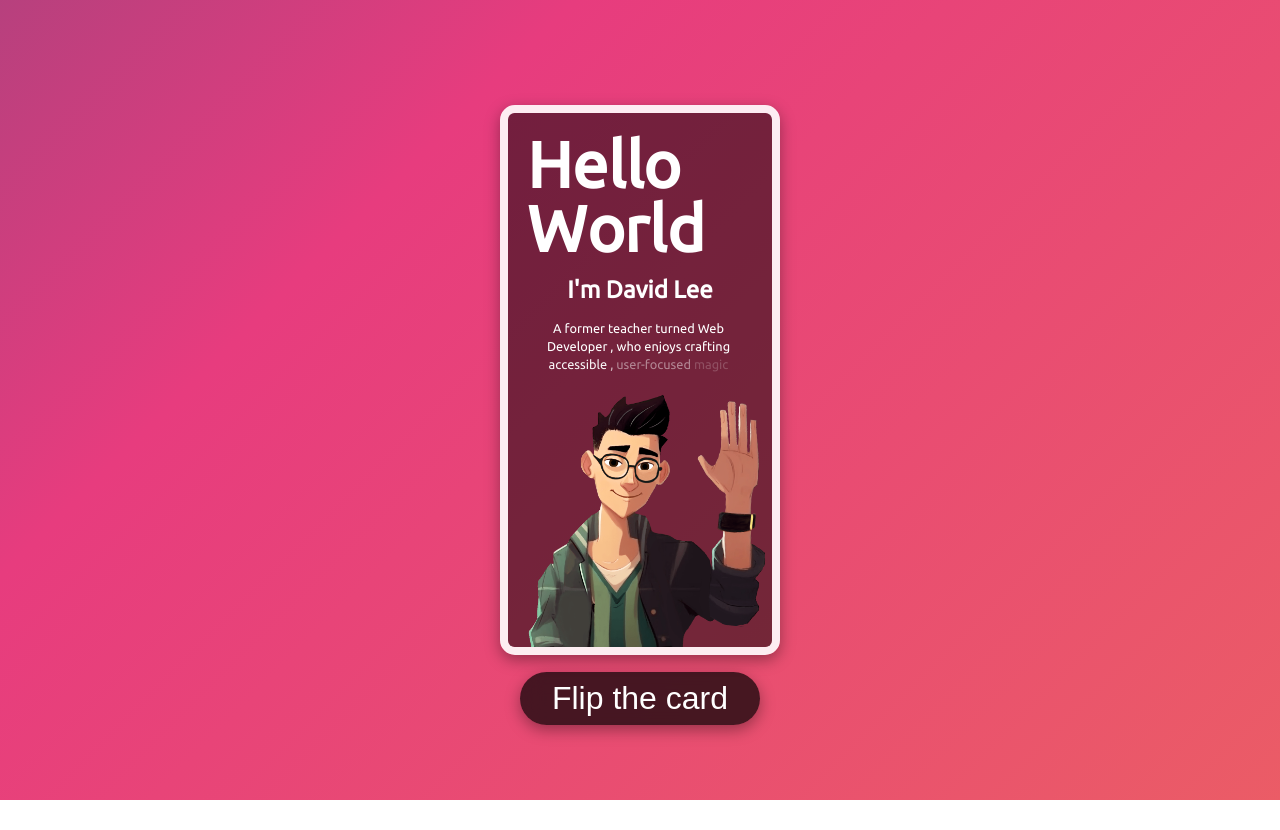
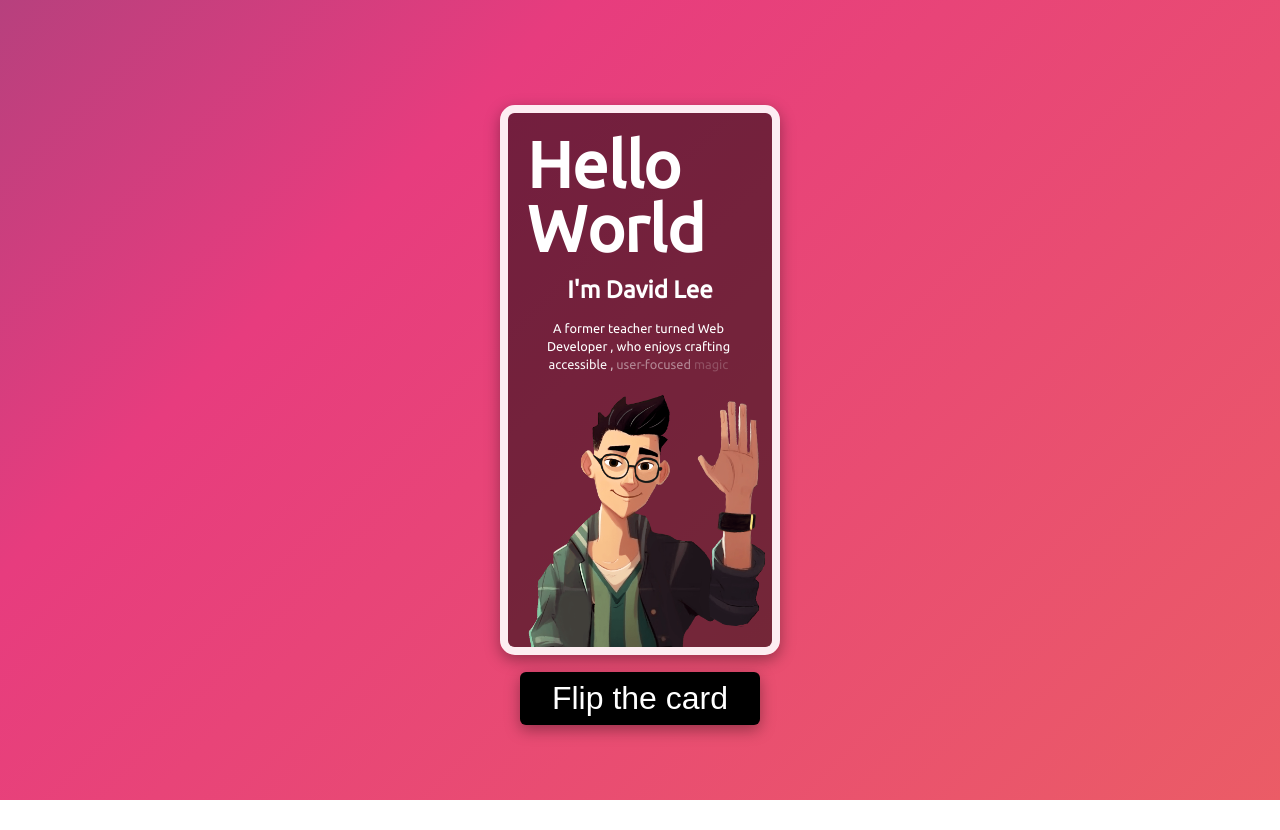
Before and after one commit to ddlee-dev/my-website, a Next.js app: page / in a window 1280 px wide. Built offline with nearby package versions, Linux system fonts and the light colour scheme.

Commit message:
improve accessibility contrast with link buttons and flip button

```diff
--- a/src/client/_pages/home/BackContent/BackContent.module.css
+++ b/src/client/_pages/home/BackContent/BackContent.module.css
@@ -37,10 +37,10 @@
   display: inline;
   margin-right: 0px;
   margin-bottom: 10px;
+  width: 100%;
+  height: fit-content;
   color: black;
   font-weight: 400;
-  width: 100%;
-  height: fit-content;
 }
 
 .icon-link {
@@ -49,16 +49,16 @@
   width: 100%;
   height: auto;
   padding: 0rem 1rem;
+  margin-bottom: 0.2rem;
   font-size: 0.8rem;
   line-height: 1.8rem;
   letter-spacing: 1px;
   text-align: center;
+  cursor: pointer;
   color: white;
   border-radius: 6px;
-  cursor: pointer;
   box-shadow: rgba(0, 0, 0, 0.16) 0px 1px 4px;
   transition: transform 0.2s ease-in-out;
-  border: 2px solid rgba(255, 255, 255, 0.431);
 }
 
 .icon-link:hover {
--- a/src/client/_pages/home/BackContent/BackContent.tsx
+++ b/src/client/_pages/home/BackContent/BackContent.tsx
@@ -64,7 +64,8 @@ const BackContent = () => {
             target="_blank"
             rel="noopener noreferrer"
             style={{
-              background: "linear-gradient(90deg, #00507c 100%, #ececec)",
+              background: "#01649b",
+              boxShadow: "0px 0px 3px #ffffff, -0px -0px 4px #005685",
             }}
           >
             Visit My LinkedIn
@@ -77,7 +78,8 @@ const BackContent = () => {
             target="_blank"
             rel="noopener noreferrer"
             style={{
-              background: "linear-gradient(900deg, #191919,#333333)",
+              background: "#2c2c2c",
+              boxShadow: "0px 0px 3px #ffffff, -0px -0px 4px #2c2c2c",
             }}
           >
             Browse My Github
@@ -90,7 +92,8 @@ const BackContent = () => {
             target="_blank"
             rel="noopener noreferrer"
             style={{
-              background: "linear-gradient(900deg, #327865,#1a604e)",
+              background: "#4B8500",
+              boxShadow: "0px 0px 3px #ffffff, -0px -0px 4px #4B8500",
             }}
           >
             Send Me An Email
@@ -104,7 +107,8 @@ const BackContent = () => {
             rel="noopener noreferrer"
             download="david_lee_resume_2023.pdf"
             style={{
-              background: "linear-gradient(900deg, #ff3370,#901974)",
+              background: "#D60557",
+              boxShadow: "0px 0px 3px #ffffff, -0px -0px 4px #ff3370",
             }}
           >
             Download My Resume
--- a/src/client/components/Card/Card.module.css
+++ b/src/client/components/Card/Card.module.css
@@ -64,15 +64,22 @@
   margin: 2.5rem auto;
   padding: 0.5rem 2rem;
   font-size: 2rem;
+  color: white;
+  background-color: rgba(0, 0, 0, 1);
+  backdrop-filter: blur(10px);
   border: none;
-  border-radius: 30px;
-  color: white;
-  background-color: rgba(0, 0, 0, 0.7);
-  backdrop-filter: blur(10px);
-  z-index: 10;
-  transition: transform 0.1s ease-in-out;
-  transform-style: preserve-3d;
-  transform: translateY(0px) scale(1);
+  border-radius: 6px;
   box-shadow: 0 5px 15px rgba(0, 0, 0, 0.35);
-  user-select: none;
+  transition: transform 0.5s ease-in-out;
+  transform: scale(1);
+  z-index: 0;
 }
+
+.flip-button:hover {
+  cursor: pointer;
+  transform: scale(1.05);
+}
+
+.flip-button:active {
+  transform: scale(1);
+}
```
